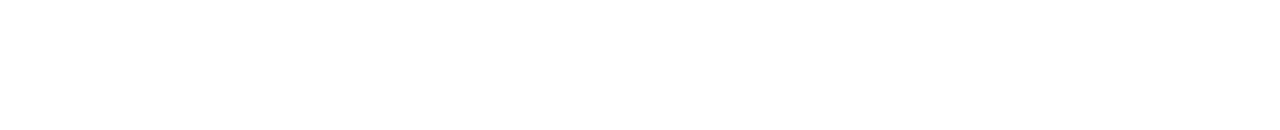
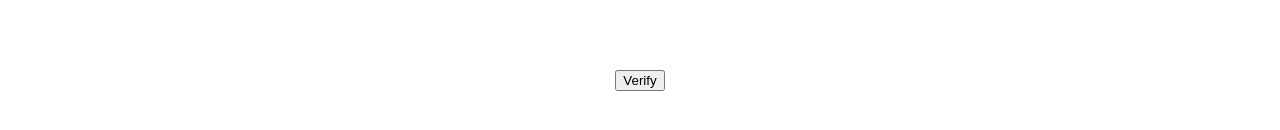
Before and after one commit to isa-team-c/front-end, an Angular app in the folder front-end/: page /verification/1 in a window 1280 px wide. Before the commit this address led to /. Shown: the part 328-458 px from the top of the page. Built offline with nearby package versions, Linux system fonts and the light colour scheme.

Commit message:
Email verification done.

```diff
--- a/front-end/src/app/infrastructure/auth/auth.module.ts
+++ b/front-end/src/app/infrastructure/auth/auth.module.ts
@@ -3,12 +3,14 @@ import { CommonModule } from '@angular/common';
 import { RegistrationComponent } from './registration/registration.component';
 import { ReactiveFormsModule } from '@angular/forms';
 import { LoginComponent } from './login/login.component';
+import { VerificationComponent } from './verification/verification.component';
 
 
 @NgModule({
   declarations: [
     RegistrationComponent,
-    LoginComponent
+    LoginComponent,
+    VerificationComponent
   ],
   imports: [
     CommonModule,
--- a/front-end/src/app/infrastructure/auth/auth.service.ts
+++ b/front-end/src/app/infrastructure/auth/auth.service.ts
@@ -27,4 +27,26 @@ export class AuthService {
       );
   }
 
+  /*verifyUser(id: number) {
+    this.http.put(`http://localhost:8080/user/verify/${id}`, {})
+      .subscribe(
+        (response) => {
+          console.log('Verification successful:', response);
+          //this.router.navigate(['home']);
+        },
+        (error) => {
+          console.error('Verification failed:', error);
+        }
+      );
+  }*/
+  async verifyUser(id: number): Promise<void> {
+    try {
+      const response = await this.http.put(`http://localhost:8080/user/verify/${id}`, {}).toPromise();
+      console.log('Verification successful:', response);
+       this.router.navigate(['home']);
+    } catch (error) {
+      console.error('Verification failed:', error);
+    }
+  }
+
 }
--- a/front-end/src/app/infrastructure/auth/model/user.model.ts
+++ b/front-end/src/app/infrastructure/auth/model/user.model.ts
@@ -9,6 +9,7 @@ export interface User {
     profession: string;
     companyInformation: string;
     confirmationPassword: string;
+    isVerified: boolean;
   }
 
 export enum UserRole {
--- a/front-end/src/app/infrastructure/auth/registration/registration.component.html
+++ b/front-end/src/app/infrastructure/auth/registration/registration.component.html
@@ -40,6 +40,10 @@
             <label for="companyInformation">Company Information:</label>
             <textarea id="companyInformation" formControlName="companyInformation" required></textarea>
 
+            <div *ngIf="registrationForm.get('passwordMismatch')?.value" class="alert alert-danger">
+                Password and Confirmation Password do not match.
+            </div>
+
             <button type="submit">Submit</button>
         </form>
     </div>
--- a/front-end/src/app/infrastructure/auth/registration/registration.component.ts
+++ b/front-end/src/app/infrastructure/auth/registration/registration.component.ts
@@ -31,11 +31,24 @@ export class RegistrationComponent implements OnInit {
     phoneNumber: new FormControl('', [Validators.required]),
     profession: new FormControl('', [Validators.required]),
     companyInformation: new FormControl('', [Validators.required]),
+    passwordMismatch: new FormControl(false),
     });
 
 
   onSubmit(): void {
     this.submitted = true;
+
+    if (this.registrationForm.valid) {
+      const password = this.registrationForm.value.password;
+      const confirmationPassword = this.registrationForm.value.confirmationPassword;
+
+      if (password !== confirmationPassword) {
+        this.registrationForm.controls['passwordMismatch'].setValue(true);
+        return;
+      }
+
+      this.registrationForm.controls['passwordMismatch'].setValue(false);
+
       console.log('Form value:', this.registrationForm.value);
       console.log('Form validity:', this.registrationForm.valid);
       const user: User = {
@@ -48,10 +61,11 @@ export class RegistrationComponent implements OnInit {
         phoneNumber: this.registrationForm.value.phoneNumber || "",
         profession: this.registrationForm.value.profession || "",
         companyInformation: this.registrationForm.value.companyInformation || "",
-      confirmationPassword: this.registrationForm.value.confirmationPassword || ""
+        confirmationPassword: this.registrationForm.value.confirmationPassword || "",
+        isVerified: false
       };
 
-    if (this.registrationForm.valid) {
+
       this.authService.register(user).subscribe({
         next: () => {
           this.router.navigate(['home']);
--- /dev/null
+++ b/front-end/src/app/infrastructure/auth/verification/verification.component.css
@@ -0,0 +1,10 @@
+.center-container {
+    display: flex;
+    align-items: center;
+    justify-content: center;
+    height: 100vh; /* Adjust if necessary */
+  }
+
+  .center-button {
+    text-align: center;
+  }
--- /dev/null
+++ b/front-end/src/app/infrastructure/auth/verification/verification.component.html
@@ -0,0 +1,3 @@
+<div class="center-container">
+    <button class="center-button" (click)="verify()">Verify</button>
+</div>
--- /dev/null
+++ b/front-end/src/app/infrastructure/auth/verification/verification.component.ts
@@ -0,0 +1,26 @@
+import { Component, OnInit } from '@angular/core';
+import { HttpClient } from '@angular/common/http';
+import { AuthService } from '../auth.service';
+import { Router } from '@angular/router';
+import { ActivatedRoute } from '@angular/router';
+
+@Component({
+  selector: 'app-verification',
+  templateUrl: './verification.component.html',
+  styleUrls: ['./verification.component.css']
+})
+export class VerificationComponent implements OnInit {
+  id!: number; // Non-null assertion
+
+  constructor(private http: HttpClient,private authService: AuthService, private route: ActivatedRoute) { }
+
+  ngOnInit() {
+    this.route.params.subscribe(params => {
+      this.id = +params['id'];
+    });
+  }
+
+  verify() {
+    this.authService.verifyUser(this.id);
+  }
+}
--- a/front-end/src/app/infrastructure/routing/app-routing.module.ts
+++ b/front-end/src/app/infrastructure/routing/app-routing.module.ts
@@ -2,9 +2,12 @@ import { NgModule } from '@angular/core';
 import { RouterModule, Routes } from '@angular/router';
 import { RegistrationComponent } from '../auth/registration/registration.component';
 import { AppComponent } from 'src/app/app.component';
+import { VerificationComponent } from '../auth/verification/verification.component';
+
 const routes: Routes = [
   { path: 'home', component: AppComponent},
   { path: 'register', component: RegistrationComponent },
+  { path: 'verification/:id' , component: VerificationComponent},
 ];
 
 @NgModule({
```
Also changed, not shown: 1 other file (tests, documents, lock files or other folders). Lines whose indentation alone changed are shown as unchanged.
